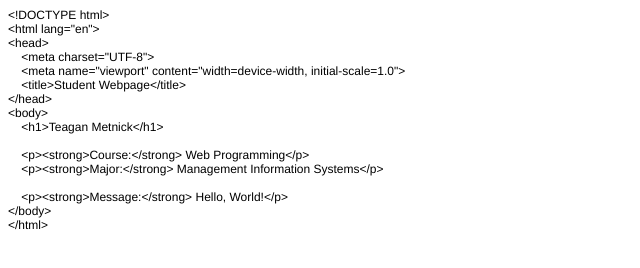
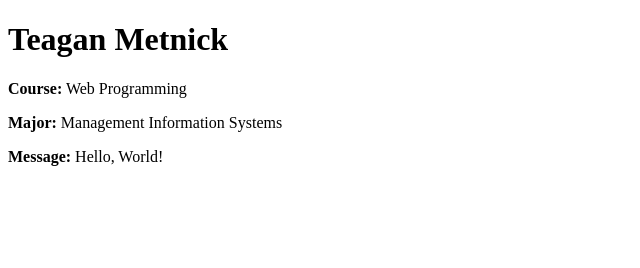
Before and after one commit to tmetnick/A-Basic-HTML-Page1, a plain HTML site: page index.html in a window 1280 px wide. Shown: the whole page, without its empty margins (0-640 px from the left). Drawn offline with Linux system fonts and the light colour scheme.

Commit message:
Add files via upload

```diff
--- a/index.html
+++ b/index.html
@@ -1,32 +1,16 @@
-<!DOCTYPE html PUBLIC "-//W3C//DTD HTML 4.01//EN" "http://www.w3.org/TR/html4/strict.dtd">
-<html>
+<!DOCTYPE html>
+<html lang="en">
 <head>
-  <meta http-equiv="Content-Type" content="text/html; charset=utf-8">
-  <meta http-equiv="Content-Style-Type" content="text/css">
-  <title></title>
-  <meta name="Generator" content="Cocoa HTML Writer">
-  <meta name="CocoaVersion" content="2299.77">
-  <style type="text/css">
-    p.p1 {margin: 0.0px 0.0px 0.0px 0.0px; font: 12.0px Helvetica}
-    p.p2 {margin: 0.0px 0.0px 0.0px 0.0px; font: 12.0px Helvetica; min-height: 14.0px}
-  </style>
+    <meta charset="UTF-8">
+    <meta name="viewport" content="width=device-width, initial-scale=1.0">
+    <title>Student Webpage</title>
 </head>
 <body>
-<p class="p1">&lt;!DOCTYPE html&gt;</p>
-<p class="p1">&lt;html lang="en"&gt;</p>
-<p class="p1">&lt;head&gt;</p>
-<p class="p1"><span class="Apple-converted-space">    </span>&lt;meta charset="UTF-8"&gt;</p>
-<p class="p1"><span class="Apple-converted-space">    </span>&lt;meta name="viewport" content="width=device-width, initial-scale=1.0"&gt;</p>
-<p class="p1"><span class="Apple-converted-space">    </span>&lt;title&gt;Student Webpage&lt;/title&gt;</p>
-<p class="p1">&lt;/head&gt;</p>
-<p class="p1">&lt;body&gt;</p>
-<p class="p1"><span class="Apple-converted-space">    </span>&lt;h1&gt;Teagan Metnick&lt;/h1&gt;<span class="Apple-converted-space"> </span></p>
-<p class="p2"><span class="Apple-converted-space">    </span></p>
-<p class="p1"><span class="Apple-converted-space">    </span>&lt;p&gt;&lt;strong&gt;Course:&lt;/strong&gt; Web Programming&lt;/p&gt;<span class="Apple-converted-space"> </span></p>
-<p class="p1"><span class="Apple-converted-space">    </span>&lt;p&gt;&lt;strong&gt;Major:&lt;/strong&gt; Management Information Systems&lt;/p&gt;<span class="Apple-converted-space"> </span></p>
-<p class="p2"><span class="Apple-converted-space">    </span></p>
-<p class="p1"><span class="Apple-converted-space">    </span>&lt;p&gt;&lt;strong&gt;Message:&lt;/strong&gt; Hello, World!&lt;/p&gt;</p>
-<p class="p1">&lt;/body&gt;</p>
-<p class="p1">&lt;/html&gt;</p>
+    <h1>Teagan Metnick</h1>
+
+    <p><strong>Course:</strong> Web Programming</p>
+    <p><strong>Major:</strong> Management Information Systems</p>
+
+    <p><strong>Message:</strong> Hello, World!</p>
 </body>
 </html>
```
